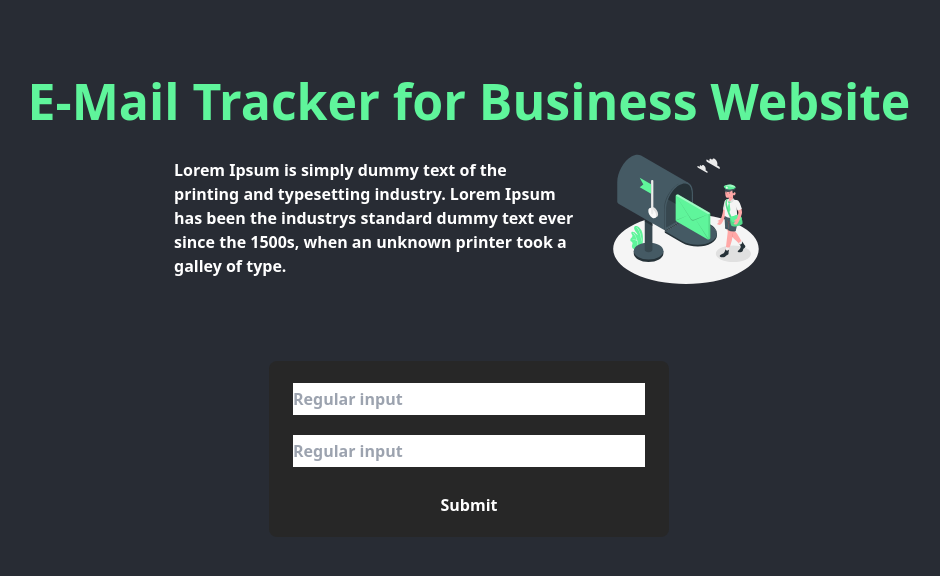
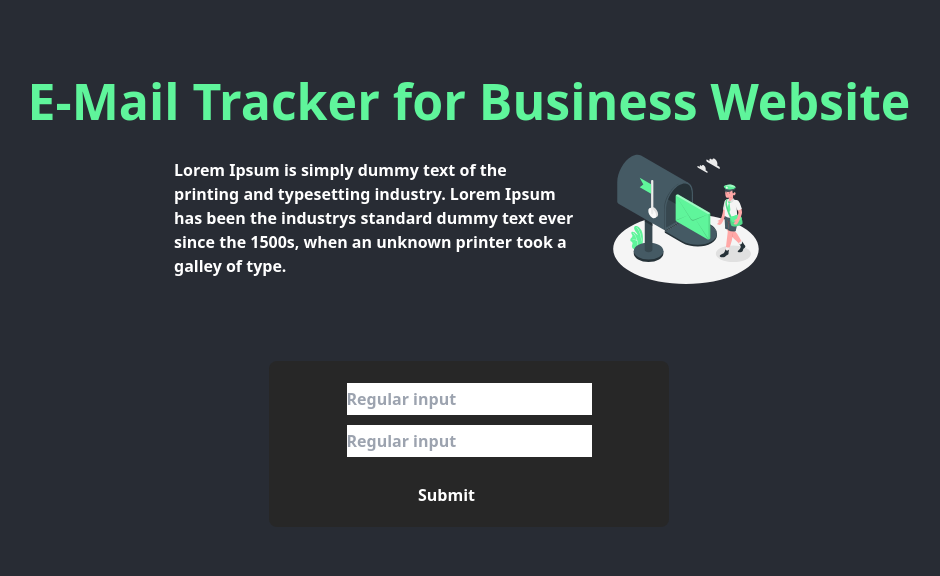
Before and after one commit to fport/spacez-link, a Next.js app: page / in a window 1280 px wide. Shown: the top 576 px of the page, without its empty margins (171-1111 px from the left). Built offline with nearby package versions, Linux system fonts and the light colour scheme.

Commit message:
fix: fix eslint rules

```diff
--- a/components/info/index.js
+++ b/components/info/index.js
@@ -1,21 +1,44 @@
-import React from 'react';
+import React, { useState, useContext } from 'react';
 import styles from './index.module.css';
+import { MailContext } from '@cx/MailContext';
 
 export default function Info() {
+  const [email, setEmail] = useState('');
+  const [pass, setPass] = useState('');
+
+  const { sendMail } = useContext(MailContext);
+  const handleSubmit = (e) => {
+    e.preventDefault();
+    sendMail({
+      email,
+      pass,
+    });
+    setEmail('');
+    setPass('');
+  };
+
   return (
     <div className={styles.container}>
       <div className={styles.content}>
+        <form onSubmit={handleSubmit}>
           <input
             className={styles.contentInput}
             type="text"
             placeholder="Regular input"
+            value={email}
+            onChange={(e) => setEmail(e.target.value)}
           />
           <input
             className={styles.contentInput}
             type="password"
             placeholder="Regular input"
+            value={pass}
+            onChange={(e) => setPass(e.target.value)}
           />
-        <button className={styles.btn}>Submit</button>
+          <button className={styles.btn} type="submit">
+            Submit
+          </button>
+        </form>
       </div>
     </div>
   );
--- a/components/result/index.js
+++ b/components/result/index.js
@@ -1,11 +1,12 @@
 import React from 'react';
 import styles from './index.module.css';
 
-export default function Info() {
+/* eslint-disable react/prop-types */
+export default function Info({ data }) {
   return (
     <div className={styles.container}>
       <div className={styles.content}>
-        <div>http://www.heroku.com/api/furkanportakalx/submit</div>
+        <div>{data}</div>
         <button className={styles.btn}>Get Document</button>
       </div>
     </div>
--- a/contexts/MailContext.js
+++ b/contexts/MailContext.js
@@ -4,20 +4,24 @@ const MailContext = createContext();
 
 /* eslint-disable react/prop-types */
 const MailProvider = ({ children }) => {
-  const [todos, setTodos] = useState([]);
+  const [todos, setTodos] = useState('');
 
-  const sendMail = async (todo) => {
+  const sendMail = async (data) => {
+    console.log(data);
     try {
-      const res = await fetch('/api/createTodo', {
-        method: 'POST',
-        body: JSON.stringify({ description: todo }),
-        headers: { 'Content-Type': 'application/json' },
-      });
-      const newTodo = await res.json();
-      setTodos((prevTodos) => {
-        const updatedTodos = [newTodo, ...prevTodos];
-        return updatedTodos;
-      });
+      const res = await fetch(
+        'https://spacez-link.herokuapp.com/api/submit/email-config',
+        {
+          method: 'POST',
+          body: {
+            email_username: data.email,
+            email_password: data.pass,
+          },
+          headers: { 'Content-Type': 'application/json' },
+        }
+      );
+      const link = await res;
+      setTodos(link);
     } catch (err) {
       console.error(err);
     }
--- a/pages/index.js
+++ b/pages/index.js
@@ -1,19 +1,23 @@
-import React, { useState } from 'react';
+import React, { useState, useContext } from 'react';
 import Layout from '@c/layout';
 import Seo from '@c/seo';
 import Hero from '@c/hero';
 import Info from '@c/info';
 import Result from '@c/result';
+import { MailContext } from '@cx/MailContext';
 
 function LandingPage() {
- // eslint-disable-next-line no-unused-vars
+  // eslint-disable-next-line no-unused-vars
   const [screen, setScreen] = useState(1);
+  // eslint-disable-next-line no-unused-vars
+  const { todos, setTodos } = useContext(MailContext);
+  console;
   return (
     <>
       <Layout>
         <Seo title="Hakkımızda" />
         <Hero />
-        {screen === 1 ? <Info /> : <Result />}
+        {!todos ? <Info /> : <Result data={todos} />}
       </Layout>
     </>
   );
```
Also changed, not shown: 2 other files (tests, documents, lock files or other folders). Lines whose indentation alone changed are shown as unchanged.
